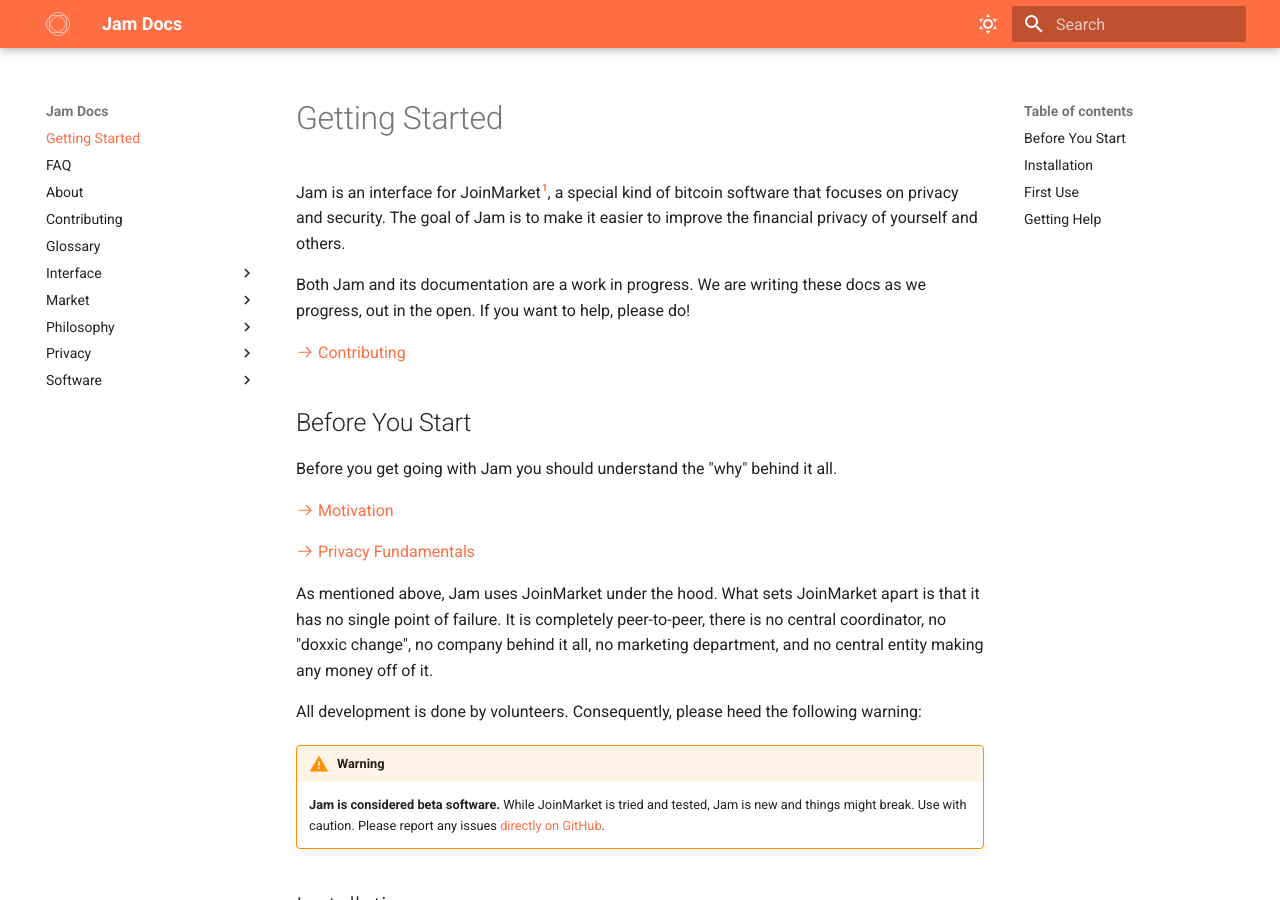
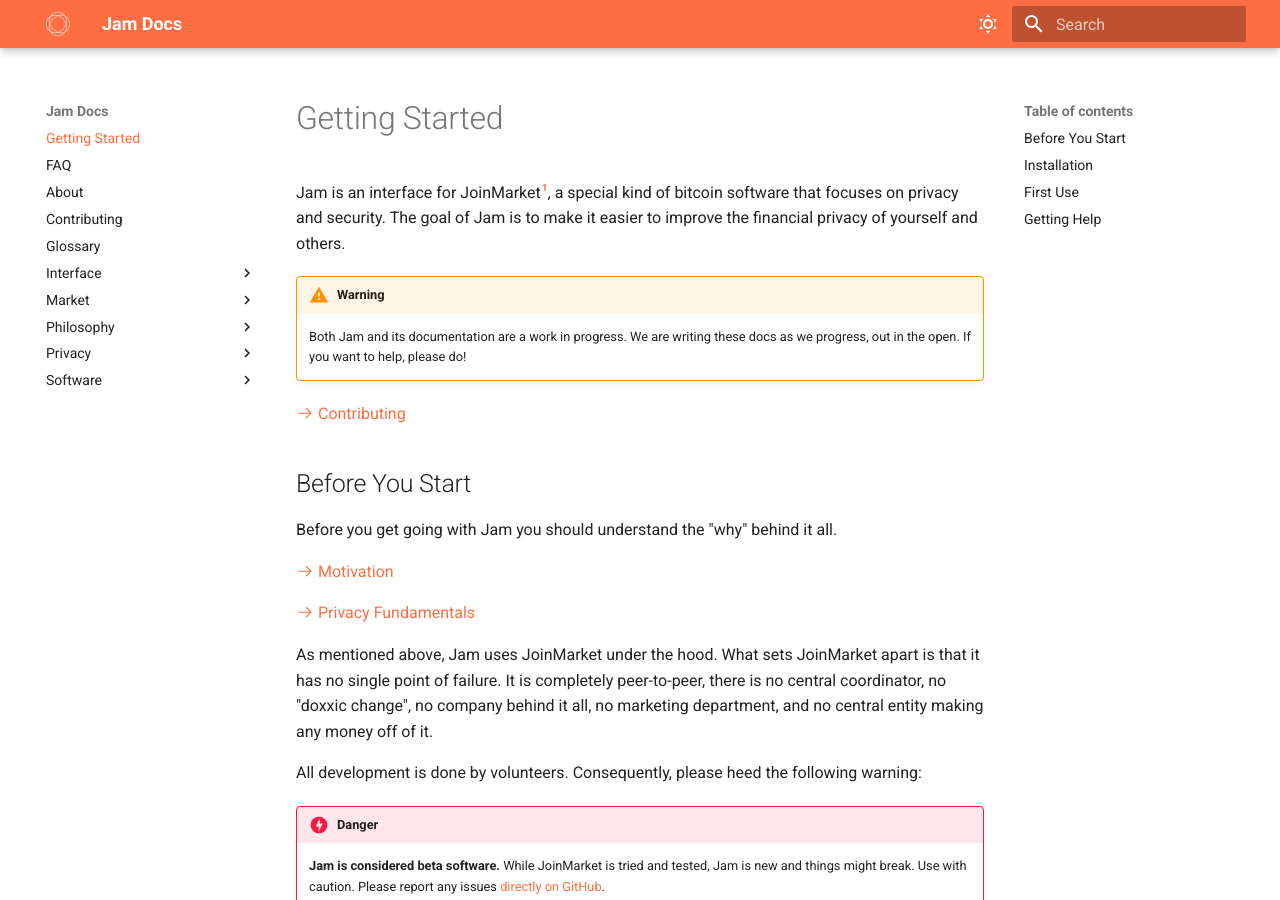
Before and after one commit to joinmarket-webui/jamdocs, an MkDocs documentation site: the page built from docs/index.md, in a window 1280 px wide and 900 px high. Built offline with MkDocs 1.6.1 and Material for MkDocs 9.7.7, drawn with Linux system fonts in a browser that asks for light colours; some of the changed lines change nothing that is shown.

Commit message:
docs(index): add WIP warning, make beta note "danger"

```diff
--- a/docs/index.md
+++ b/docs/index.md
@@ -6,9 +6,11 @@
 
 [^jm]: Jam and JoinMarket are separate projects. For more information on JoinMarket, see the [JoinMarket GitHub Page](https://github.com/JoinMarket-Org/joinmarket-clientserver)
 
-Both Jam and its documentation are a work in progress. We are writing
-these docs as we progress, out in the open. If you want to help, please
-do!
+!!! warning
+    Both Jam and its documentation are a work in progress. We are writing
+    these docs as we progress, out in the open. If you want to help, please
+    do!
+
 
 [:octicons-arrow-right-24: Contributing][contribute]
 
@@ -33,7 +35,7 @@
 All development is done by volunteers. Consequently, please heed the following
 warning:
 
-!!! warning
+!!! danger
     **Jam is considered beta software.** While JoinMarket is tried and tested, Jam is new and things might break. Use with caution. Please report any issues [directly on GitHub](https://github.com/joinmarket-webui/joinmarket-webui/issues/new).
 
 ## Installation
```
